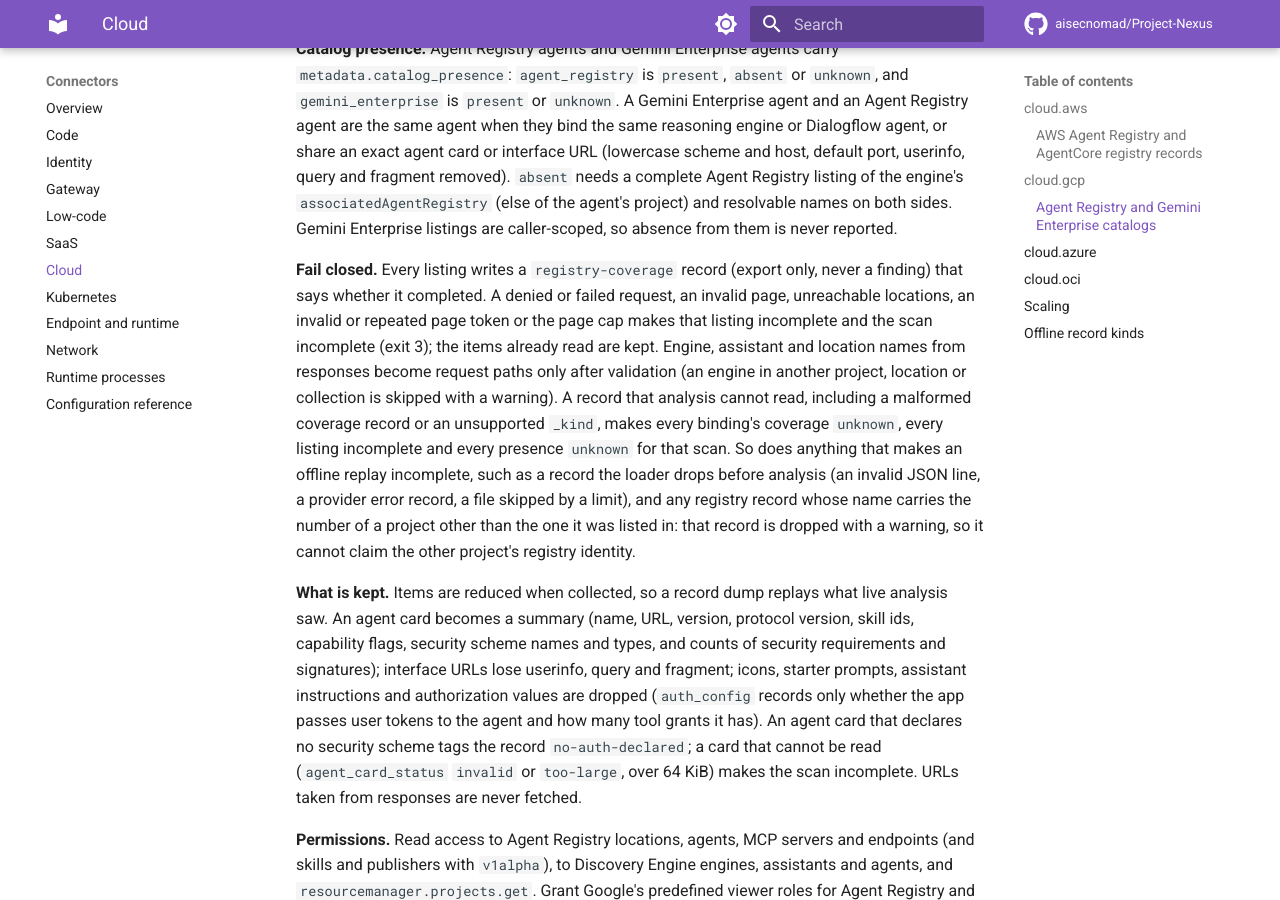
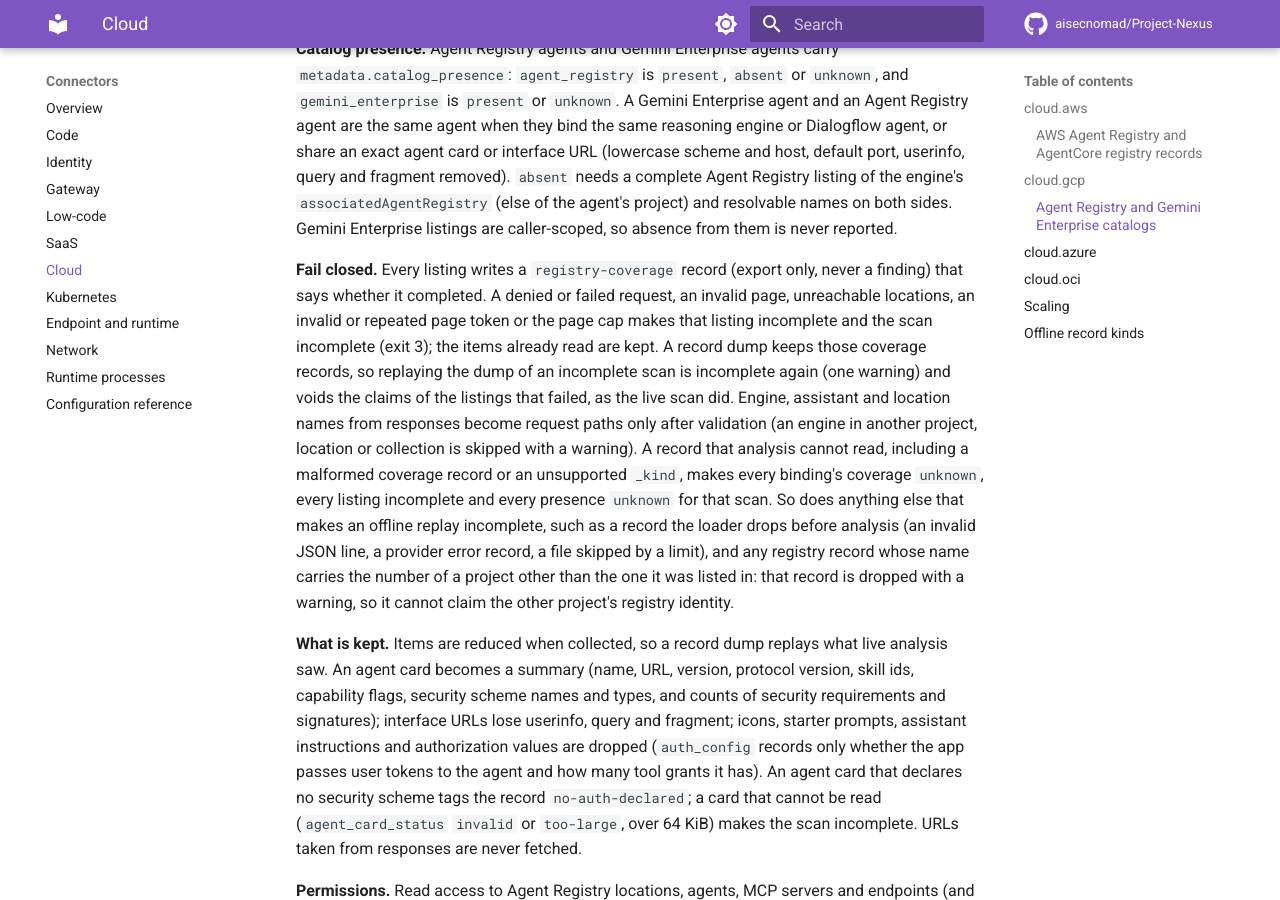
Before and after one commit to aisecnomad/Project-Nexus, an MkDocs documentation site: the page built from docs/connectors/cloud.md, in a window 1280 px wide and 900 px high, scrolled down 7791 px. Built offline with MkDocs 1.6.1 and Material for MkDocs 9.7.7, drawn with Linux system fonts in a browser that asks for light colours; comment, search, counter and statistics services are not loaded.

Commit message:
Keep replays of incomplete GCP catalog scans incomplete
A live cloud.gcp scan whose Agent Registry, Gemini Enterprise, Vertex AI
or Dialogflow CX listing fails warns during collection and exits 3, and
its record dump keeps a registry-coverage record with complete: false.
Analysis used that record only to limit the listing's claims. Replaying
the dump therefore warned about nothing and reported a complete scan
(exit 0), so an incomplete inventory looked complete.

Analysis now counts the coverage records of failed listings and, on an
offline replay only, warns once that the export holds an incomplete
listing. The warning follows the replay taint check, so the replay voids
the same claims the live scan did and no others. Live analysis does not
warn a second time.

The regression test dumps a live scan with a denied Agent Registry page,
a denied Vertex AI listing, or both, and replays it. It requires exit 3,
exactly one warning, and the live scan's records and statuses.

The connector guide, CHANGELOG and production notes describe the replay.

Signed-off-by: Claude <noreply@anthropic.com>
Co-Authored-By: Claude Opus 5.5 <noreply@anthropic.com>
Claude-Session: https://claude.ai/code/session_01CZcTn3PwrkZjYgaNvfpagF

```diff
--- a/docs/connectors/cloud.md
+++ b/docs/connectors/cloud.md
@@ -326,17 +326,19 @@ is never reported.
 never a finding) that says whether it completed. A denied or failed request, an
 invalid page, unreachable locations, an invalid or repeated page token or the
 page cap makes that listing incomplete and the scan incomplete (exit 3); the
-items already read are kept. Engine, assistant and location names from responses
-become request paths only after validation (an engine in another project,
-location or collection is skipped with a warning). A record that analysis cannot
-read, including a malformed coverage record or an unsupported `_kind`, makes
-every binding's coverage `unknown`, every listing incomplete and every presence
-`unknown` for that scan. So does anything that makes an offline replay
-incomplete, such as a record the loader drops before analysis (an invalid JSON
-line, a provider error record, a file skipped by a limit), and any registry
-record whose name carries the number of a project other than the one it was
-listed in: that record is dropped with a warning, so it cannot claim the other
-project's registry identity.
+items already read are kept. A record dump keeps those coverage records, so
+replaying the dump of an incomplete scan is incomplete again (one warning) and
+voids the claims of the listings that failed, as the live scan did. Engine,
+assistant and location names from responses become request paths only after
+validation (an engine in another project, location or collection is skipped with
+a warning). A record that analysis cannot read, including a malformed coverage
+record or an unsupported `_kind`, makes every binding's coverage `unknown`,
+every listing incomplete and every presence `unknown` for that scan. So does
+anything else that makes an offline replay incomplete, such as a record the
+loader drops before analysis (an invalid JSON line, a provider error record, a
+file skipped by a limit), and any registry record whose name carries the number
+of a project other than the one it was listed in: that record is dropped with a
+warning, so it cannot claim the other project's registry identity.
 
 **What is kept.** Items are reduced when collected, so a record dump replays what
 live analysis saw. An agent card becomes a summary (name, URL, version, protocol
```
Also changed, not shown: CHANGELOG.md (+5 -0 lines), docs/production.md (+1 -1 lines), 3 other files.
